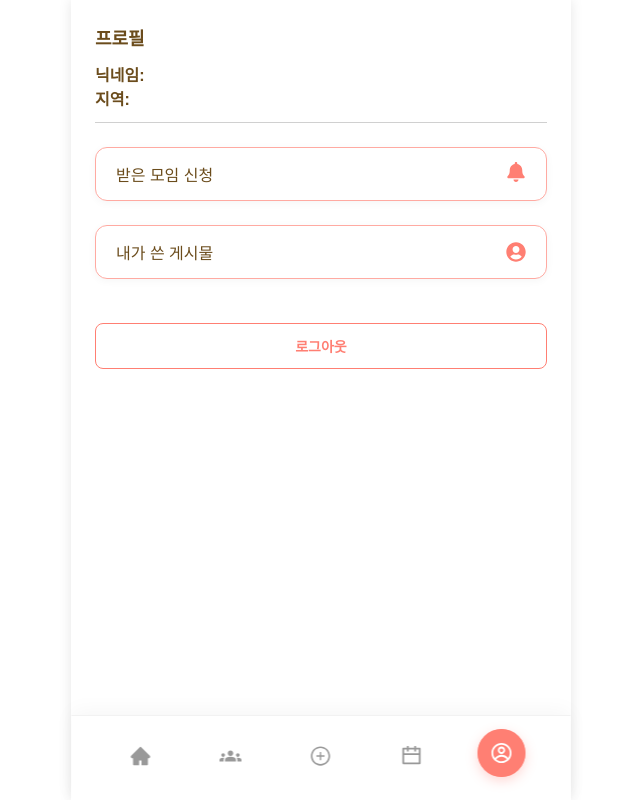
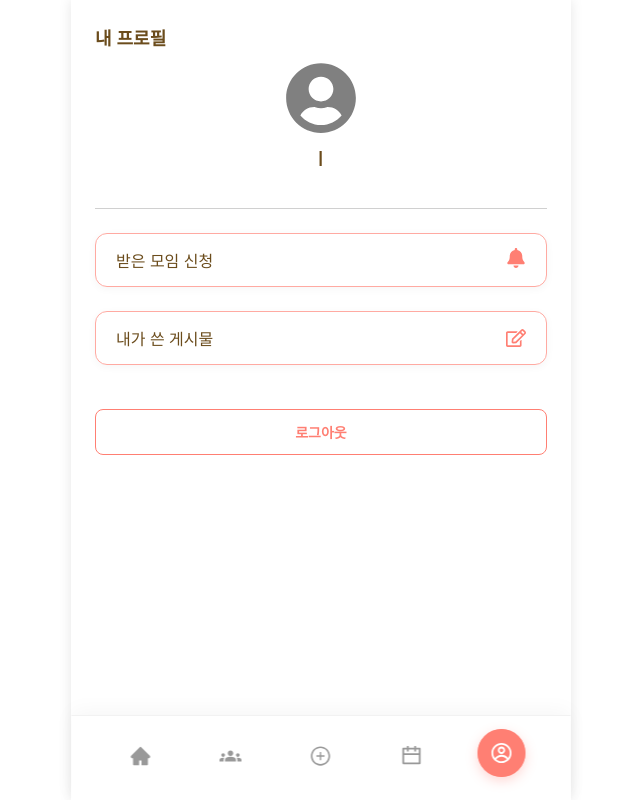
Before and after one commit to Ukja2/Moija_SNS, a React (Create React App) app: page /home/profile in a window 1280 px wide. Shown: the whole page, without its empty margins (319-959 px from the left). Built offline with nearby package versions, Linux system fonts and the light colour scheme; no server answers; a web font is replaced by a local one.

Commit message:
style: 프로필 탭 스타일 수정

```diff
--- a/src/Components/features/profile/Profile.jsx
+++ b/src/Components/features/profile/Profile.jsx
@@ -15,7 +15,7 @@ import {
 import styles from "./Profile.module.css";
 import BottomNav from "../common/BottomNav";
 import { useNavigate } from "react-router-dom";
-import { FaBell, FaUserCircle } from "react-icons/fa";
+import { FaBell, FaUserCircle, FaRegEdit } from "react-icons/fa";
 
 function Profile() {
     const [user] = useAuthState(auth);
@@ -64,11 +64,17 @@ function Profile() {
 
     return (
         <div className={styles.container}>
+            <h3 className={styles.sectionTitle}>내 프로필</h3>
             <div className={styles.contentArea}>
                 <div className={styles.section}>
-                    <h3 className={styles.sectionTitle}>프로필</h3>
-                    <p><strong>닉네임:</strong> {userNickname}</p>
-                    <p><strong>지역:</strong> {userLocation}</p>
+                    <div className={styles.profileHeader}>
+                        <FaUserCircle className={styles.profileIcon} />
+                        <p className={styles.profileInfo}>
+                            {userNickname} | {userLocation}
+                        </p>
+                    </div>
+
+
                 </div>
 
                 <div className={styles.notificationWrapper} onClick={() => navigate("/home/profile/notifications")}>
@@ -84,7 +90,7 @@ function Profile() {
                 <div className={styles.notificationWrapper} onClick={() => navigate("/home/profile/myposts")}>
                     <div className={styles.notificationTab}>
                         <span>내가 쓴 게시물</span>
-                        <FaUserCircle className={styles.bellIcon} />
+                        <FaRegEdit className={styles.bellIcon} />
                     </div>
                 </div>
 
--- a/src/Components/features/profile/Profile.module.css
+++ b/src/Components/features/profile/Profile.module.css
@@ -26,6 +26,30 @@
   font-size: 18px;
   font-weight: bold;
   margin-bottom: 12px;
+}
+
+/* 프로필 상단 아이콘 + 텍스트 묶음 */
+.profileHeader {
+  display: flex;
+  flex-direction: column;
+  align-items: center;
+  gap: 10px;
+  margin-bottom: 20px;
+}
+
+/* 프로필 아이콘 */
+.profileIcon {
+  font-size: 72px;
+  color: #808080;
+}
+
+/* 닉네임 | 거주지 텍스트 */
+.profileInfo {
+  font-size: 17px;
+  font-weight: 600;
+  color: #6b4c1c;
+  padding: 4px 0 8px;
+  letter-spacing: 0.5px;
 }
 
 /* 내가 만든 모임 카드 */
@@ -88,9 +112,8 @@
   height: 10px;
   background-color: #ff3b30;
   border-radius: 50%;
-  border: 2px solid #fff; /* 테두리로 구분감 */
+  border: 2px solid #fff;
 }
-
 
 /* 로그아웃 버튼 */
 .logoutBtn {
```
